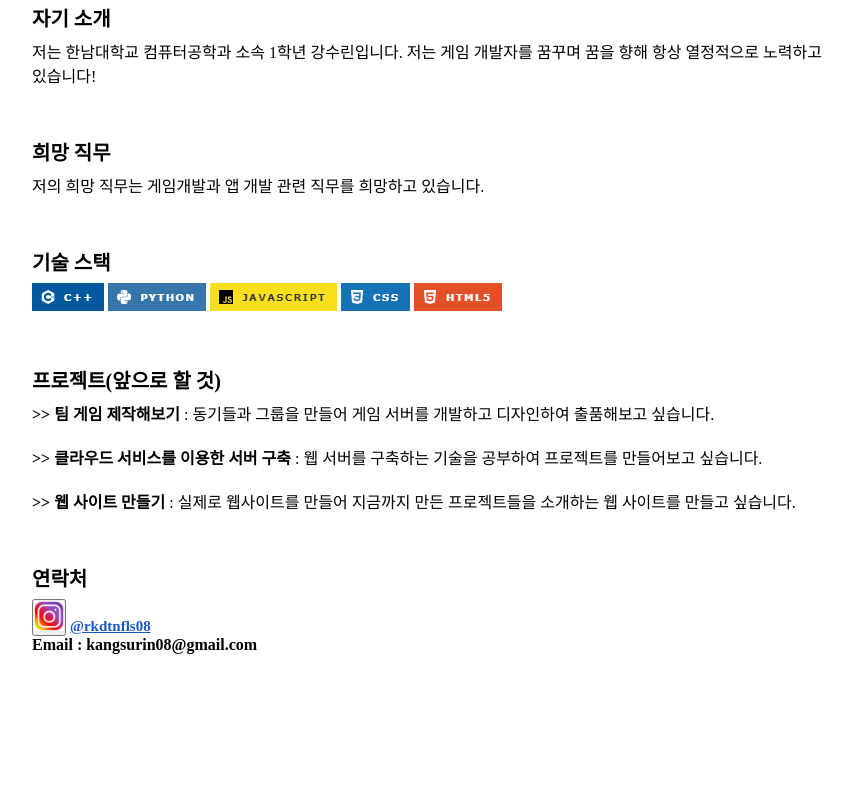
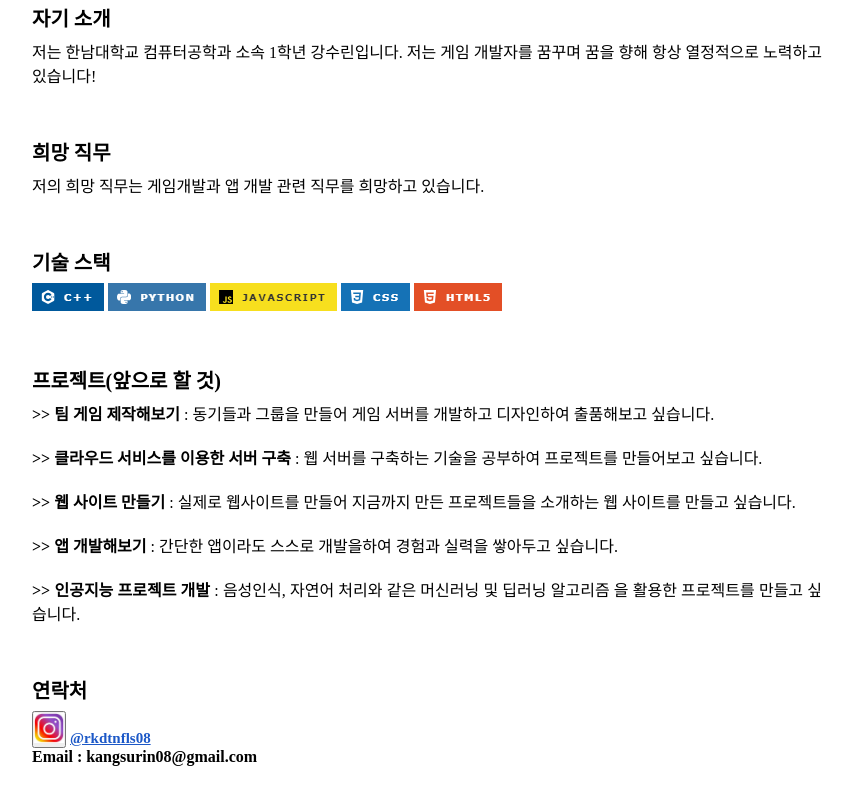
Before and after one commit to KsrAser08/KsrAser08.github.io, a plain HTML site: page index.html in a window 1280 px wide. Shown: the part 867-1671 px from the top of the page, without its empty margins (218-1069 px from the left). Before the commit the page ends 1611 px from the top, so only its background shows below. Drawn offline with Linux system fonts and the light colour scheme.

Commit message:
0621 프로젝트 3-> 5개로 변경

```diff
--- a/index.html
+++ b/index.html
@@ -46,6 +46,14 @@
             <strong>>> 웹 사이트 만들기</strong>
             : 실제로 웹사이트를 만들어 지금까지 만든 프로젝트들을 소개하는 웹 사이트를 만들고 싶습니다.
         </p>
+        <p>
+            <strong>>> 앱 개발해보기</strong>
+            : 간단한 앱이라도 스스로 개발을하여 경험과 실력을 쌓아두고 싶습니다.
+        </p>
+        <p>
+            <strong>>> 인공지능 프로젝트 개발</strong>
+            : 음성인식, 자연어 처리와 같은 머신러닝 및 딥러닝 알고리즘 을 활용한 프로젝트를 만들고 싶습니다.
+        </p>
     </div>
 
     <div class="section" id="junwha">
```
